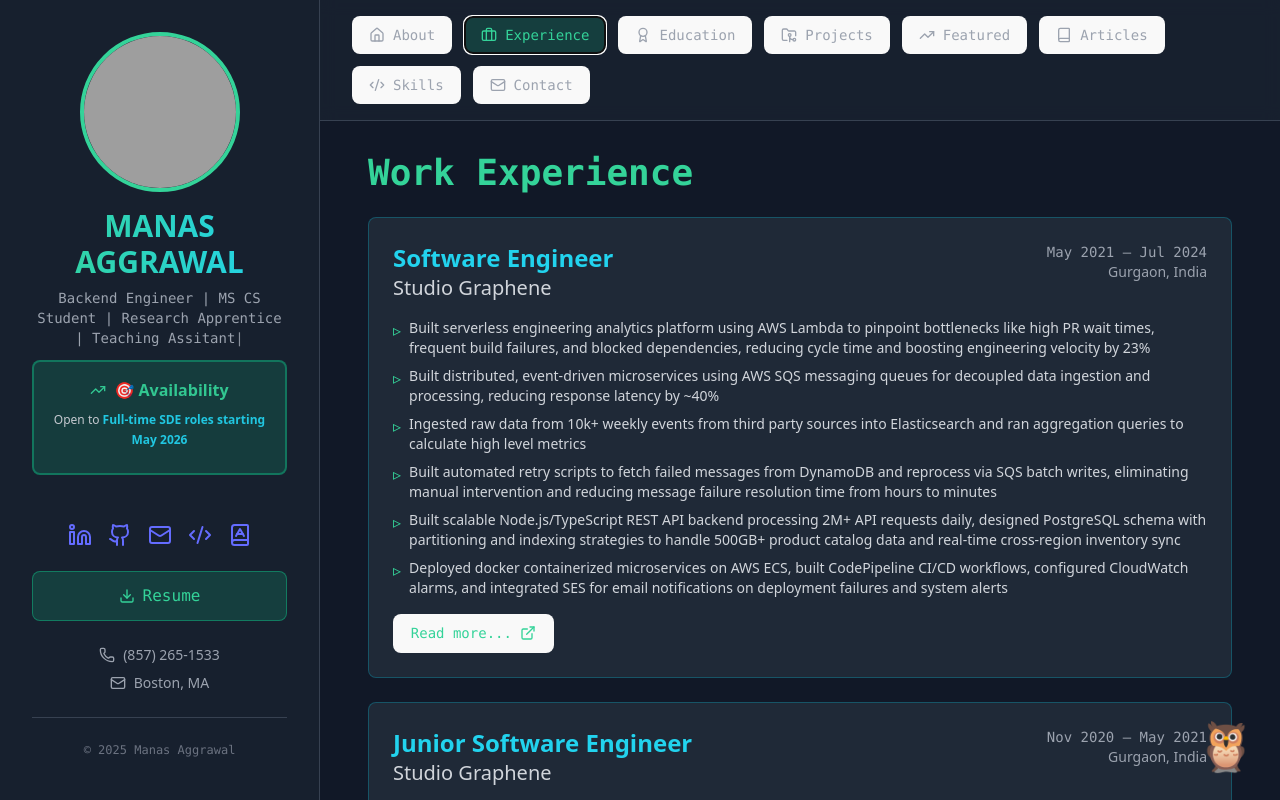
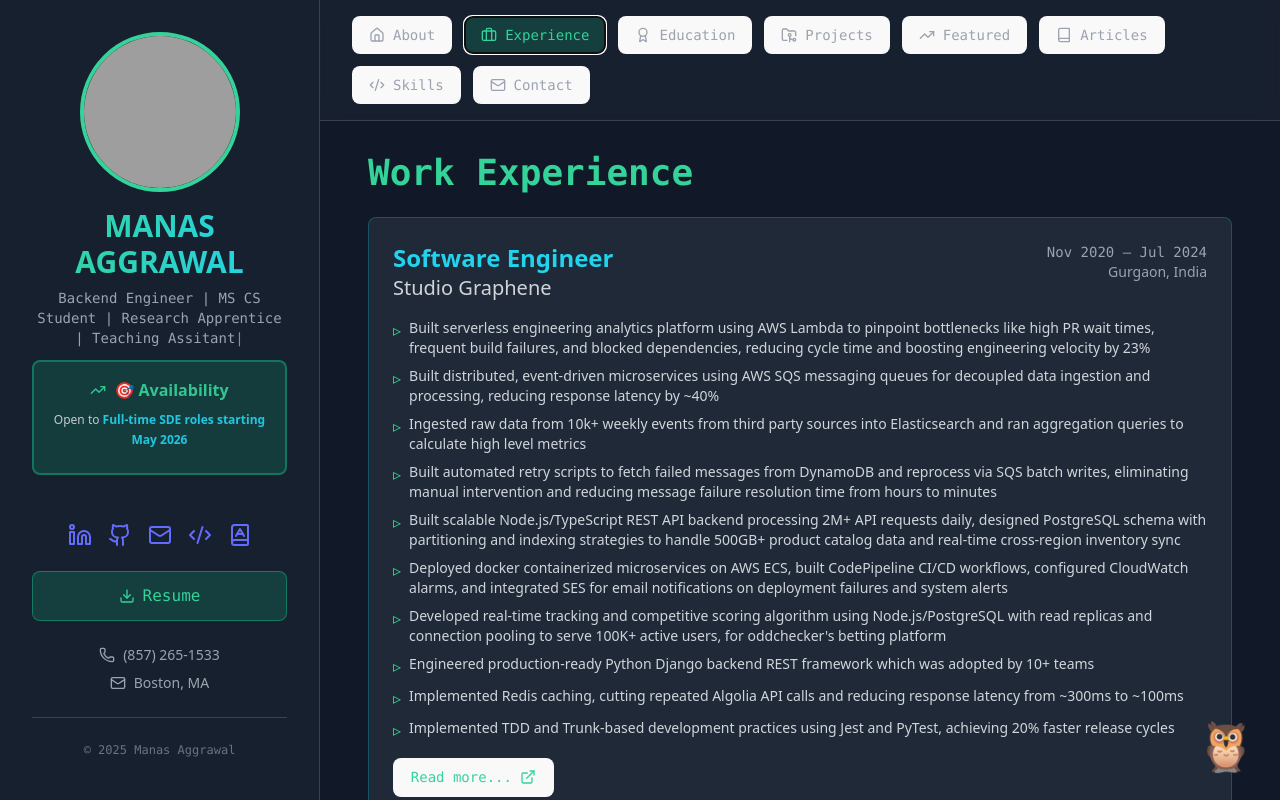
Before and after one commit to manas-aggrawal/who-is-manas, a React (Vite) app: page / in a window 1280 px wide. Both pictures are taken after a click on the button "Experience". Built offline with nearby package versions, Linux system fonts and the light colour scheme; grey boxes are pictures that could not be loaded.

Commit message:
combined exp

```diff
--- a/src/App.jsx
+++ b/src/App.jsx
@@ -77,6 +77,27 @@
       ],
       details: "Backend engineer, Individual contributor, collaborated within cross-functional teams"
     }
+  ];
+  const combExp = [
+    {
+      title: "Software Engineer",
+      company: "Studio Graphene",
+      period: "Nov 2020 – Jul 2024",
+      location: "Gurgaon, India",
+      highlights: [
+        "Built serverless engineering analytics platform using AWS Lambda to pinpoint bottlenecks like high PR wait times, frequent build failures, and blocked dependencies, reducing cycle time and boosting engineering velocity by 23%",
+        "Built distributed, event-driven microservices using AWS SQS messaging queues for decoupled data ingestion and processing, reducing response latency by ~40%",
+        "Ingested raw data from 10k+ weekly events from third party sources into Elasticsearch and ran aggregation queries to calculate high level metrics",
+        "Built automated retry scripts to fetch failed messages from DynamoDB and reprocess via SQS batch writes, eliminating manual intervention and reducing message failure resolution time from hours to minutes",
+        "Built scalable Node.js/TypeScript REST API backend processing 2M+ API requests daily, designed PostgreSQL schema with partitioning and indexing strategies to handle 500GB+ product catalog data and real-time cross-region inventory sync",
+        "Deployed docker containerized microservices on AWS ECS, built CodePipeline CI/CD workflows, configured CloudWatch alarms, and integrated SES for email notifications on deployment failures and system alerts",
+        "Developed real-time tracking and competitive scoring algorithm using Node.js/PostgreSQL with read replicas and connection pooling to serve 100K+ active users, for oddchecker's betting platform",
+        "Engineered production-ready Python Django backend REST framework which was adopted by 10+ teams",
+        "Implemented Redis caching, cutting repeated Algolia API calls and reducing response latency from ~300ms to ~100ms",
+        "Implemented TDD and Trunk-based development practices using Jest and PyTest, achieving 20% faster release cycles"
+      ],
+      details: "Backend Lead Engineer on multiple projects, maintained tech docs, drove standups, maintained releases, Mentored junior engineers, collaborated within cross-functional teams"
+    },
   ];
 
   const articles = [
@@ -266,7 +287,8 @@
         return (
           <div className="space-y-6 max-w-full overflow-x-hidden">
             <h2 className="text-2xl lg:text-4xl font-bold text-emerald-400 font-mono">Work Experience</h2>
-            {experience.map((job, idx) => (
+            {/* Change combExp to experience here if you need to show it as junior and senior */}
+            {combExp.map((job, idx) => (
               <div key={idx} className="bg-gray-800 border border-cyan-500/30 rounded-lg p-6 hover:border-cyan-500 transition-all max-w-full">
                 <div className="flex flex-col lg:flex-row lg:justify-between lg:items-start mb-4">
                   <div>
@@ -719,8 +741,9 @@
           </a>
         </div>
 
+        {/* Change resume-comb-exp to resume if you want to show work ex as 2 separate - junior and senior */}
         <a
-          href="/resume.pdf"
+          href="/resume-comb-exp.pdf"
           download="Manas_Aggrawal_Resume.pdf"
           className="w-full max-w-full flex items-center justify-center gap-2 px-3 lg:px-4 py-2 lg:py-3 bg-emerald-500/20 text-emerald-400 rounded-lg font-mono hover:bg-emerald-500/30 transition-all border border-emerald-500/50 mb-4 lg:mb-6 text-xs lg:text-base"
         >
```
Also changed, not shown: 1 other file (tests, documents, lock files or other folders).
